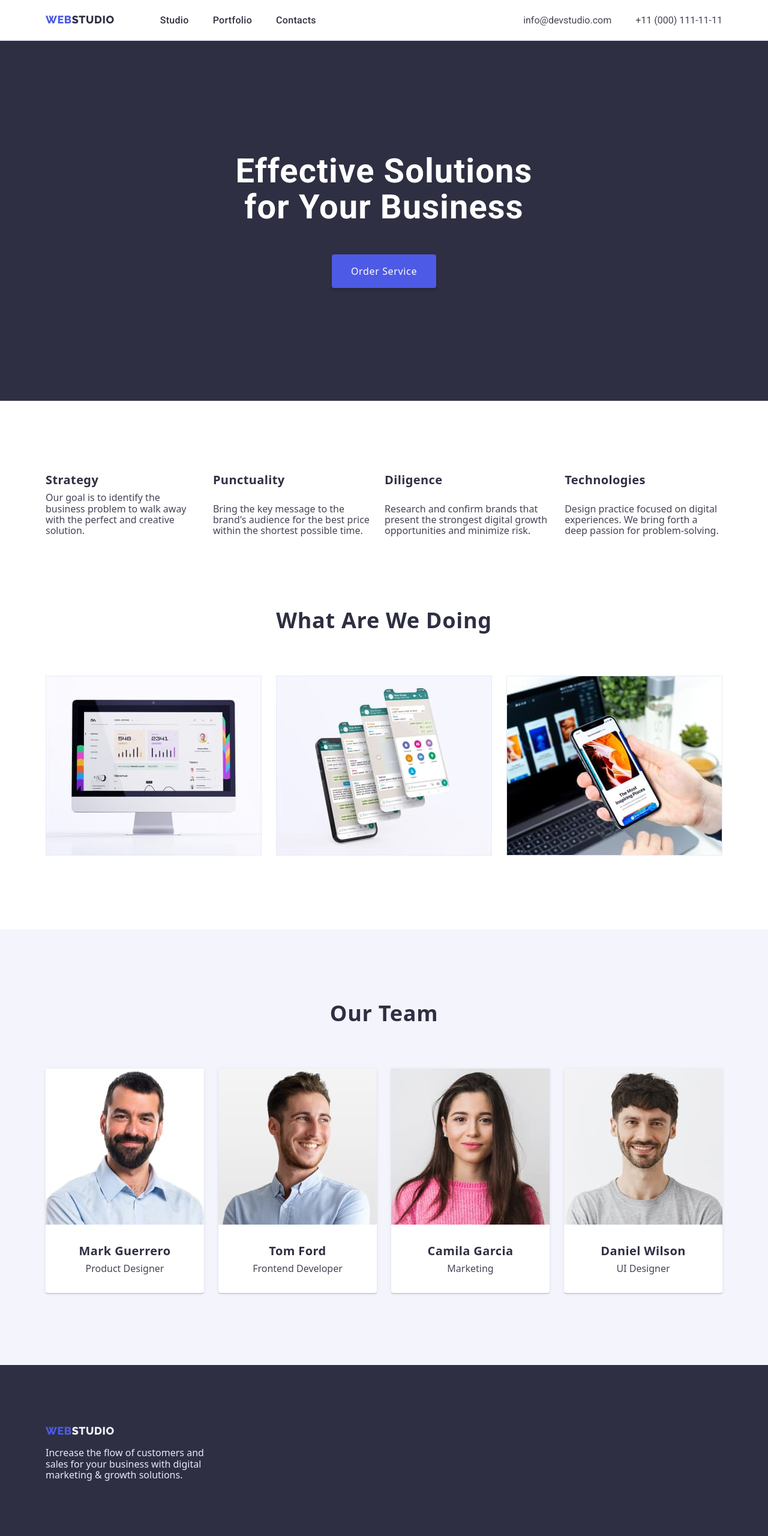
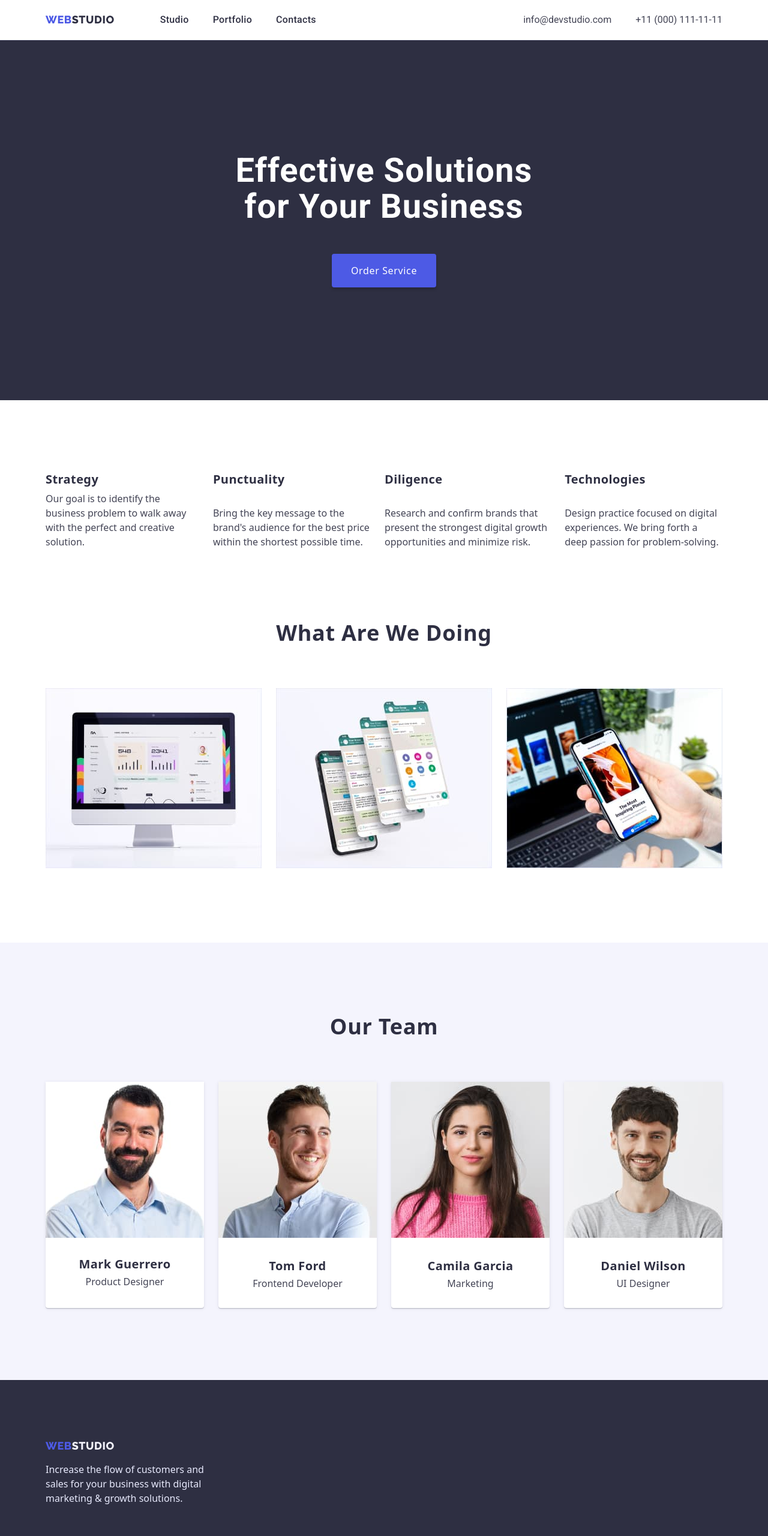
Before and after one commit to vladkovalynskyi/goit-markup-hw-03, a plain HTML site: page index.html in a window 1280 px wide. Shown: the top 2560 px of the page at 60% size. Drawn offline with nearby package versions, Linux system fonts and the light colour scheme.

Commit message:
fix padding in section and container

```diff
--- a/css/style.css
+++ b/css/style.css
@@ -61,6 +61,9 @@ body {
     padding-right: 15px;
     margin: 0 auto;
 }
+.img {
+    display: block;
+}
 /* ---------------------------HEADER----------------------- */
 .header {
     border-bottom: 1px solid var(--accent);
@@ -68,10 +71,6 @@ body {
 }
 
 .header .container {
-    width: 1158px;
-    padding-left: 15px;
-    padding-right: 15px;
-    margin: 0 auto;
     display: flex;
     justify-content: space-between;
 }
@@ -136,18 +135,18 @@ body {
     flex-direction: row;
     margin: 0;
     padding: 0;
-    padding-top: 24px;
-    padding-bottom: 24px;
     gap: 40px;
 }
 
 .address-mail,
 .address-phone {
+    display: block;
     font-family: 'Roboto', sans-serif;
     color: var(--text);
     text-decoration: none;
     font-style: normal;
-    /*  */
+    padding-top: 24px;
+    padding-bottom: 24px;
 }
 
 .address-mail:hover,
@@ -160,15 +159,13 @@ body {
 .hero-section {
     color: #FFF;
     background-color: var(--dark);
-
+    padding-top: 188px;
+    padding-bottom: 188px;
 }
 
 .hero-section .container {
     display: flex;
     flex-direction: column;
-    gap: 48px;
-    padding-top: 188px;
-    padding-bottom: 188px;
     align-items: center;
 }
 
@@ -179,6 +176,7 @@ body {
     font-family: 'Roboto', sans-serif;
     width: 496px;
     margin: 0;
+    margin-bottom: 48px;
 }
 
 .hero-button {
@@ -200,9 +198,12 @@ body {
     background-color: var(--pressed-state);
 }
 /*--------------------STRATEGY------------------ */
-.strategy .container {
+.strategy {
     padding-top: 120px;
     padding-bottom: 120px;
+}
+.strategy .container {
+
 
 }
 .strategy-list {
@@ -220,9 +221,16 @@ body {
     padding: 0px;
     gap: 8px;
 }
+
+.strategy-item .text {
+    line-height: 1.5;
+}
 /*--------------------DOING----------------------- */
+.doing {
+    padding-bottom: 120px;
+}
 .doing .container {
-    padding-bottom: 120px;
+
 }
 
 .doing-list {
@@ -241,11 +249,12 @@ body {
 
 .section-team {
     background-color: var(--light);
+    padding-top: 120px;
+    padding-bottom: 120px;
 }
 
 .section-team .container {
-    padding-top: 120px ;
-    padding-bottom: 120px;
+
 }
 
 .team-list {
@@ -256,16 +265,17 @@ body {
     margin: 0;
 
 }
+
+.section-team .header-two {
+    margin-bottom: 72px;
+}
+
 .cards-team {
-    display: flex;
-    flex-direction: column;
-    align-items: center;
     background: #FFFFFF;
     box-shadow: 0px 1px 6px rgba(46, 47, 66, 0.08),
     0px 1px 1px rgba(46, 47, 66, 0.16),
     0px 2px 1px rgba(46, 47, 66, 0.08);
     border-radius: 0px 0px 4px 4px;
-    margin-top: 72px;
 }
 
 .card-content {
@@ -280,14 +290,15 @@ body {
 .footer {
     color: var(--accent);
     background-color: var(--dark);
+    padding-top: 100px;
+    padding-bottom: 100px;
 }
 
 .footer .container {
     display: flex;
     flex-direction: column;
     gap: 16px;
-    padding-top: 100px;
-    padding-bottom: 100px;
+
 
 }
 .footer-logo {
@@ -304,13 +315,17 @@ body {
 .footer-text {
     color: var(--accent);
     width: 264px;
+    line-height: 1.5;
 }
 
 /* ----------------PORTFOLIO PAGE------------------ */
+.portfolio {
+    padding-top: 96px;
+    padding-bottom: 120px;
+}
 
 .portfolio .container {
-    padding-top: 96px;
-    padding-bottom: 120px;
+
 }
 .port-btn {
     margin: 0;
@@ -364,7 +379,3 @@ body {
     border: 1px solid var(--accent);
     border-top: none;
 }
-
-.img {
-    display: block;
-}
--- a/index.html
+++ b/index.html
@@ -89,7 +89,7 @@
                 <h2 class="header-two">Our Team</h2>
                 <ul class="team-list link">
                     <li class="cards-team">
-                        <img src="./images/mark-guerrero.jpg" alt="Mark Guerrero" width="264" height="260">
+                        <img class="img" src="./images/mark-guerrero.jpg" alt="Mark Guerrero" width="264" height="260">
                         <div class="card-content">
                             <h3 class="header-three">Mark Guerrero</h3>
                             <p class="text">Product Designer</p>
```
